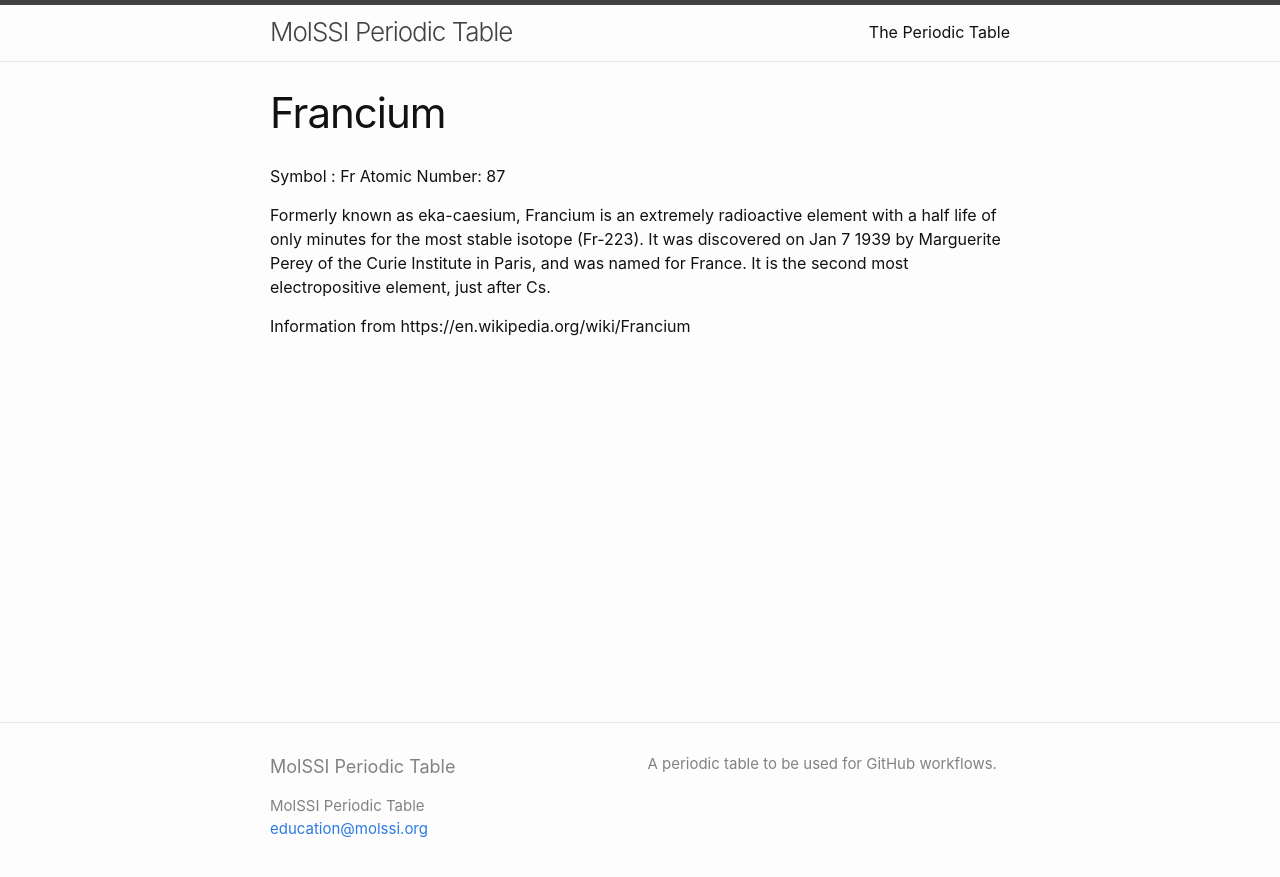
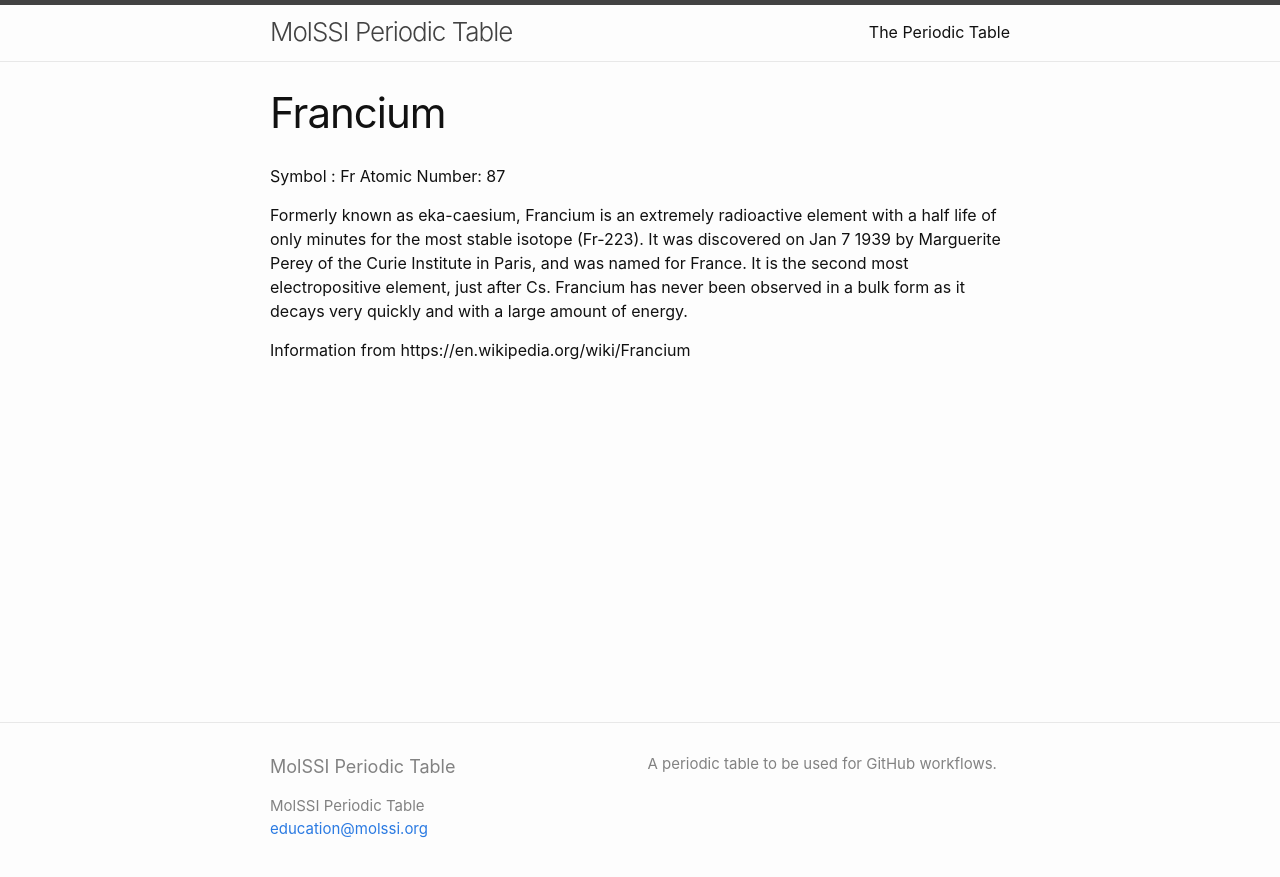
Before and after one commit to MolSSI-Education/periodic-table, a Jekyll site: the page built from elements/francium.md, in a window 1280 px wide. Shown: the top 877 px of the page. Built offline with Jekyll 4.4.1, drawn with Linux system fonts in a browser that asks for light colours.

Commit message:
updated info on francium

```diff
--- a/elements/francium.md
+++ b/elements/francium.md
@@ -7,5 +7,6 @@ Symbol : Fr
 Atomic Number: 87
 
 Formerly known as eka-caesium, Francium is an extremely radioactive element with a half life of only minutes for the most stable isotope (Fr-223). It was discovered on Jan 7 1939 by Marguerite Perey of the Curie Institute in Paris, and was named for France. It is the second most electropositive element, just after Cs.
+Francium has never been observed in a bulk form as it decays very quickly and with a large amount of energy.
 
 Information from https://en.wikipedia.org/wiki/Francium
```
